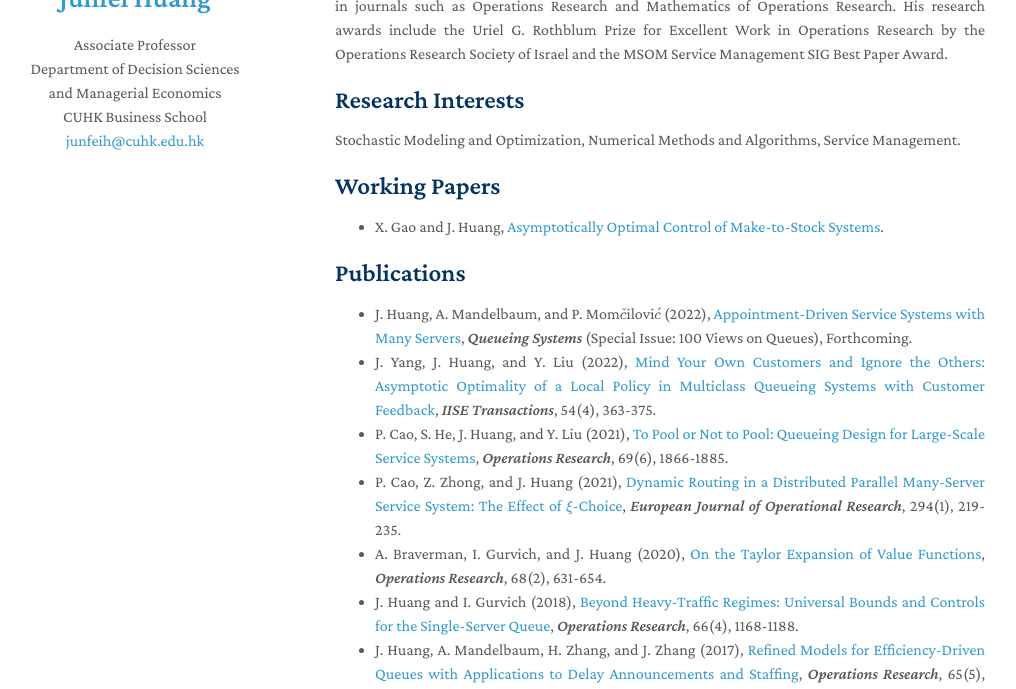
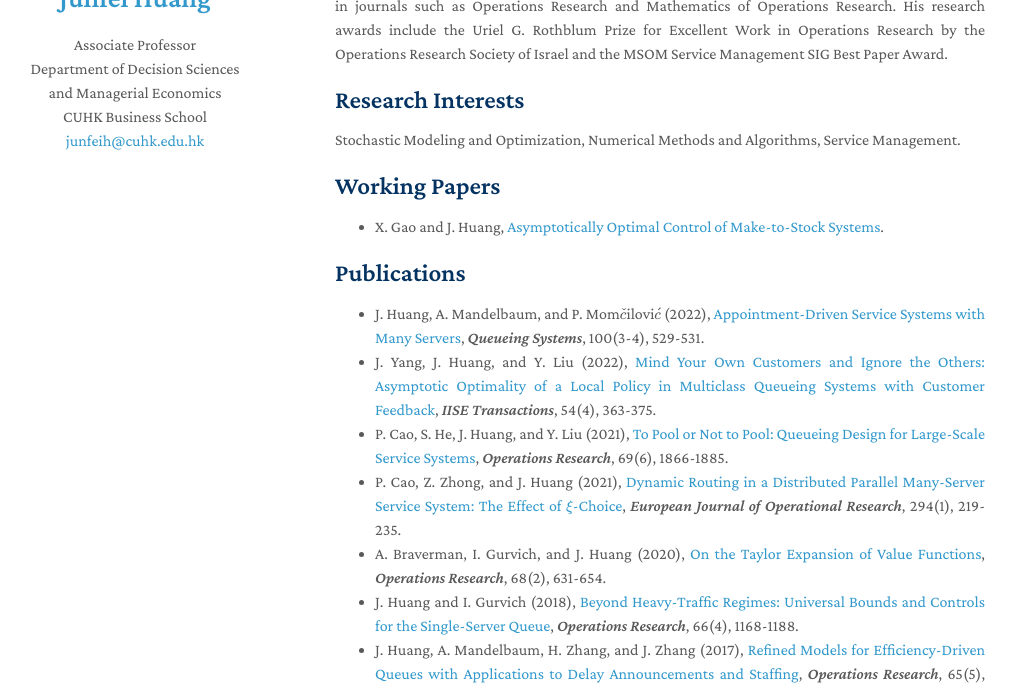
Before and after one commit to hjfcuhk/hjfcuhk.github.io, a Jekyll site: the page built from index.md, in a window 1280 px wide and 900 px high, cut to the strip 211-900 px from the top of the window. Shown: the whole strip, without its empty margins (135-1151 px from the left). Built offline with Jekyll 4.4.1, drawn with Linux system fonts in a browser that asks for light colours; nearby versions of some CDN libraries; a style sheet for code colours, icons or effects is not loaded; our own code applies the rules of GitHub Pages for plain Markdown files.

Commit message:
Update index.md

```diff
--- a/index.md
+++ b/index.md
@@ -17,7 +17,7 @@ Stochastic Modeling and Optimization, Numerical Methods and Algorithms, Service
 
 ## Publications
 
-- J. Huang, A. Mandelbaum, and P. Mom$\check{c}$ilovi$\acute{c}$ (2022), [Appointment-Driven Service Systems with Many Servers](https://doi.org/10.1007/s11134-022-09782-7), *Queueing Systems* (Special Issue: 100 Views on Queues), Forthcoming.
+- J. Huang, A. Mandelbaum, and P. Mom$\check{c}$ilovi$\acute{c}$ (2022), [Appointment-Driven Service Systems with Many Servers](https://doi.org/10.1007/s11134-022-09782-7), *Queueing Systems*, 100(3-4), 529-531.
 - J. Yang, J. Huang, and Y. Liu (2022), [Mind Your Own Customers and Ignore the Others: Asymptotic Optimality of a Local Policy in Multiclass Queueing Systems with Customer Feedback](https://www.tandfonline.com/doi/full/10.1080/24725854.2021.1952358), *IISE Transactions*, 54(4), 363-375.
 - P. Cao, S. He, J. Huang, and Y. Liu (2021), [To Pool or Not to Pool: Queueing Design for Large-Scale Service Systems](https://doi.org/10.1287/opre.2019.1976), *Operations Research*, 69(6), 1866-1885.
 - P. Cao, Z. Zhong, and J. Huang (2021), [Dynamic Routing in a Distributed Parallel Many-Server Service System: The Effect of $\xi$-Choice](https://doi.org/10.1016/j.ejor.2021.01.026), *European Journal of Operational Research*, 294(1), 219-235.
```
